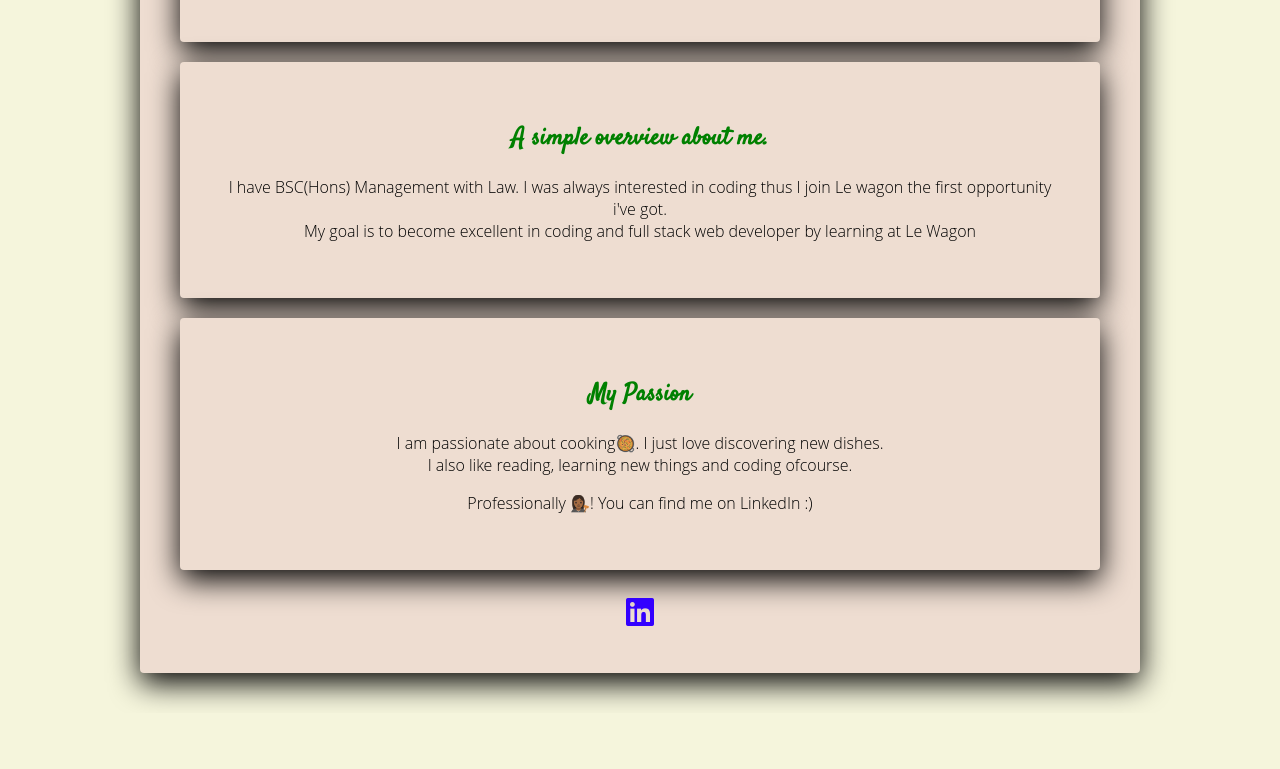
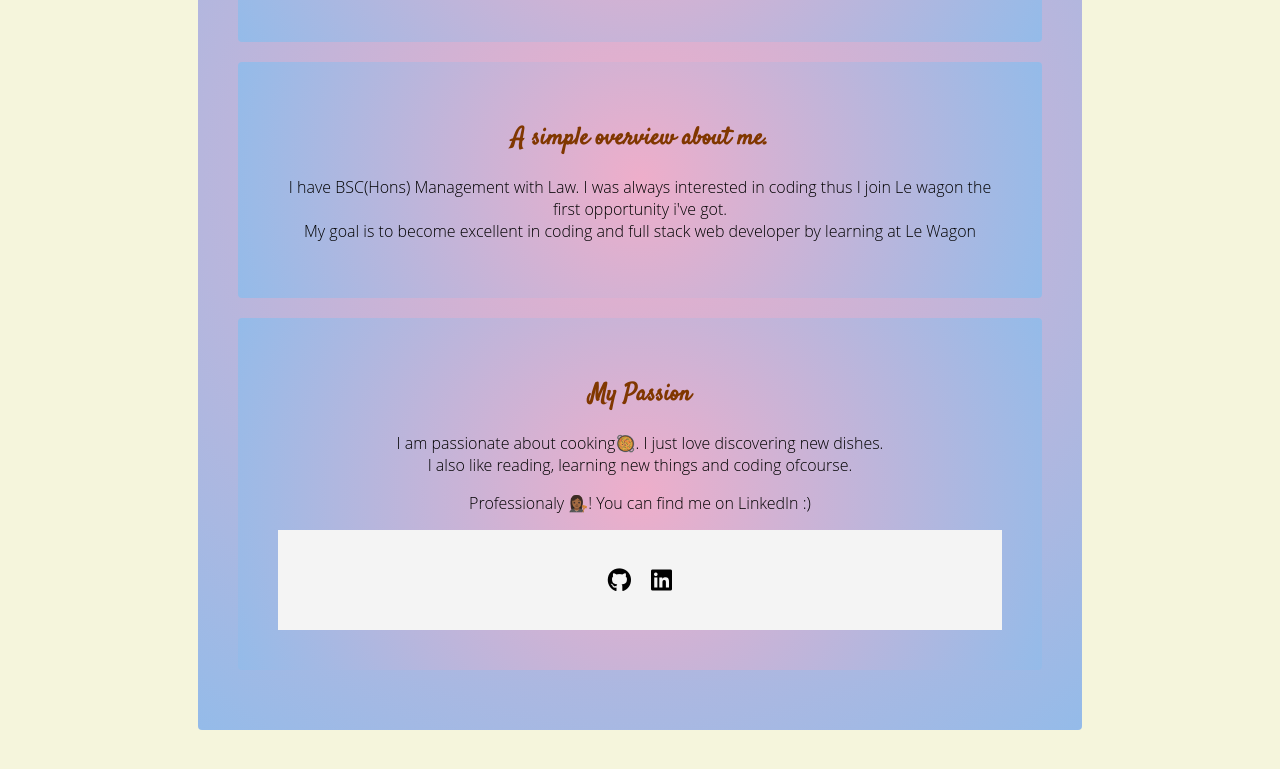
Before and after one commit to Nuzhah95/profile, a plain HTML site: page index.html in a window 1280 px wide. Shown: the part 433-1202 px from the top of the page. Before the commit the page ends 1146 px from the top, so only its background shows below. Drawn offline with Linux system fonts and the light colour scheme.

Commit message:
updated profile ongoing

```diff
--- a/index.html
+++ b/index.html
@@ -7,6 +7,9 @@
   <title>Nuzhah profile</title>
   <link rel="stylesheet" href="style.css">
   <link rel="stylesheet" href="https://use.fontawesome.com/releases/v6.1.2/css/all.css">
+    </div>
+  </div>
+
 </head>
 <body>
   <div class=" container">
@@ -38,10 +41,19 @@
         I am passionate about cooking🥘. I just love discovering new dishes.<br>I also like reading, learning new things and coding ofcourse.<br>
       </p>
       <p>
-        Professionally 👩🏾‍⚖️! You can find me on LinkedIn :)
+        Professionaly 👩🏾‍⚖️! You can find me on LinkedIn :)
       </p>
-     </div>
+     <!-- </div>
       <a href="https://www.linkedin.com/in/arrfah-kureemun-374ab5233/" target="_blank"><i class="fa-brands fa-linkedin"></i></a>
+    </div> -->
+    <div class="footer">
+      <div class="footer-links">
+        <a href="https://github.com/Nuzhah95"><i class="fab fa-github"></i></a>
+        <a href="https://www.linkedin.com/in/arrfah-kureemun-374ab5233"><i class="fab fa-linkedin"></i></a>
+      </div>
+      <!-- <div class="footer-copyright">
+        This footer is made with <i class="fas fa-heart"></i> at Le Wagon
+      </div> -->
     </div>
   </div>
 </body>
--- a/style.css
+++ b/style.css
@@ -1,12 +1,12 @@
 @import url('https://fonts.googleapis.com/css2?family=Satisfy&display=swap');
 
 h1{
-  color: green;
+  color: rgb(128, 55, 0);
   font-family: 'Satisfy', cursive;
 
 }
 h2{
-  color: green;
+  color:rgb(128, 55, 0);
   font-family: 'Satisfy', cursive;
 }
 
@@ -31,17 +31,21 @@ img{
   background-color: bisque;
 }
 .card{
-  background-color: #eeddd1;
+  /* background-color: #eeddd1; */
   padding: 40px;
-  box-shadow: 0px 10px 30px black;
+  /* box-shadow: 0px 10px 30px black; */
   border-radius: 4px;
   margin: 20px 0px;
   text-align: center;
+  background: rgb(238,174,202);
+  background: radial-gradient(circle, rgba(238,174,202,1) 0%, rgba(148,187,233,1) 100%);
 }
+
 .container {
-  width: 1000px;
+  width: 70%;
   margin: 40px auto;
 }
+
 @media (max-width: 960px) {
   /* For a screen < 960px, this CSS will be read */
   .container {
@@ -55,3 +59,33 @@ img{
     width: 400px;
   }
 }
+
+.footer {
+  background: #F4F4F4;
+  display: flex;
+  align-items: center;
+  /* justify-content: space-between; */
+  height: 100px;
+  padding: 0px 50px;
+  color: rgba(0,0,0,0.3);
+  justify-content: center;
+
+}
+.footer-links {
+  display: flex;
+  align-items: center;
+  justify-content: center;
+}
+.footer-links a {
+  color: black;
+  opacity: 1;
+  text-decoration: none;
+  font-size: 24px;
+  padding: 0px 10px;
+}
+.footer-links a:hover {
+  opacity: 2;
+}
+/* .footer .fa-heart {
+  color: #D23333;
+} */
```
